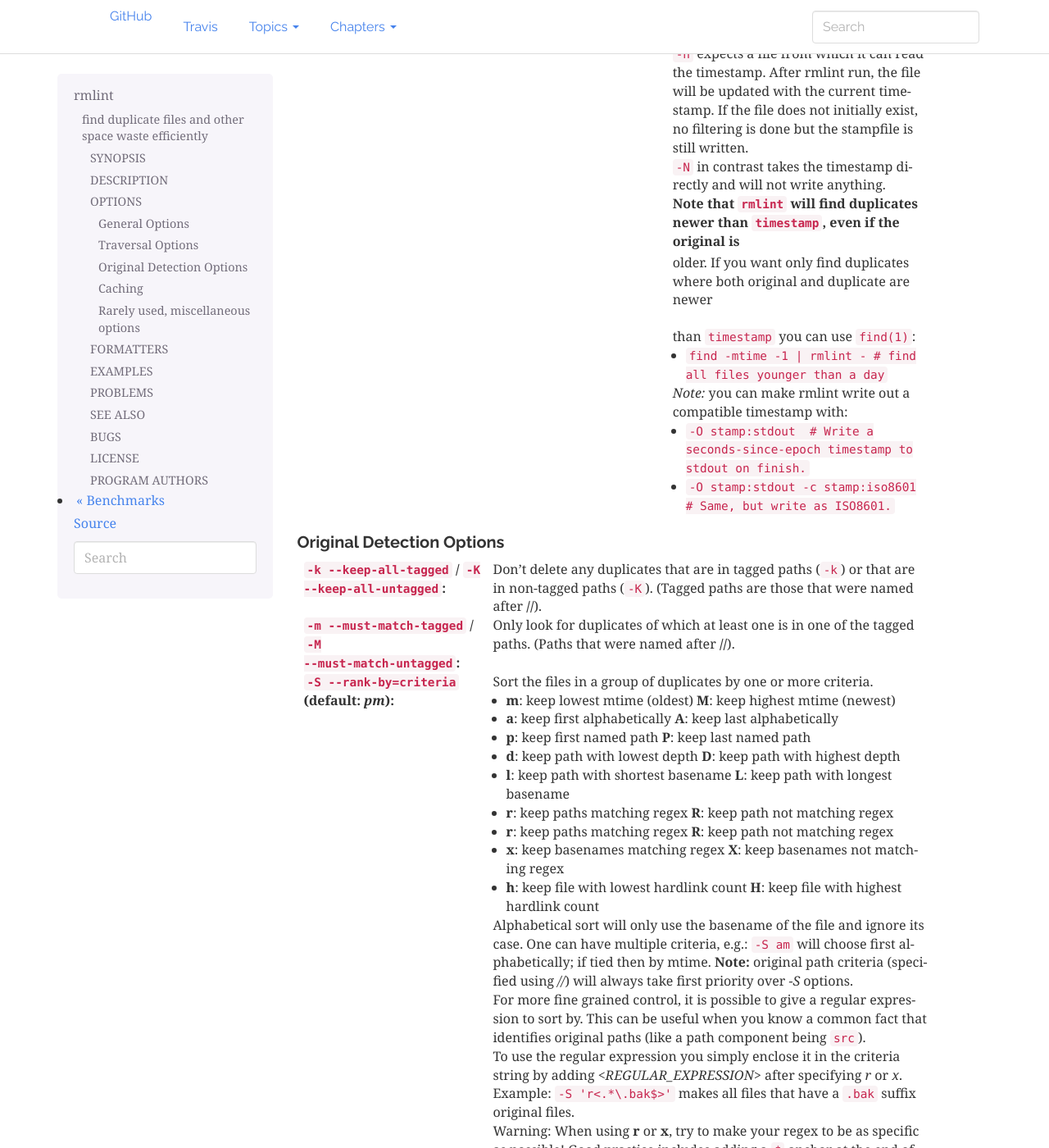
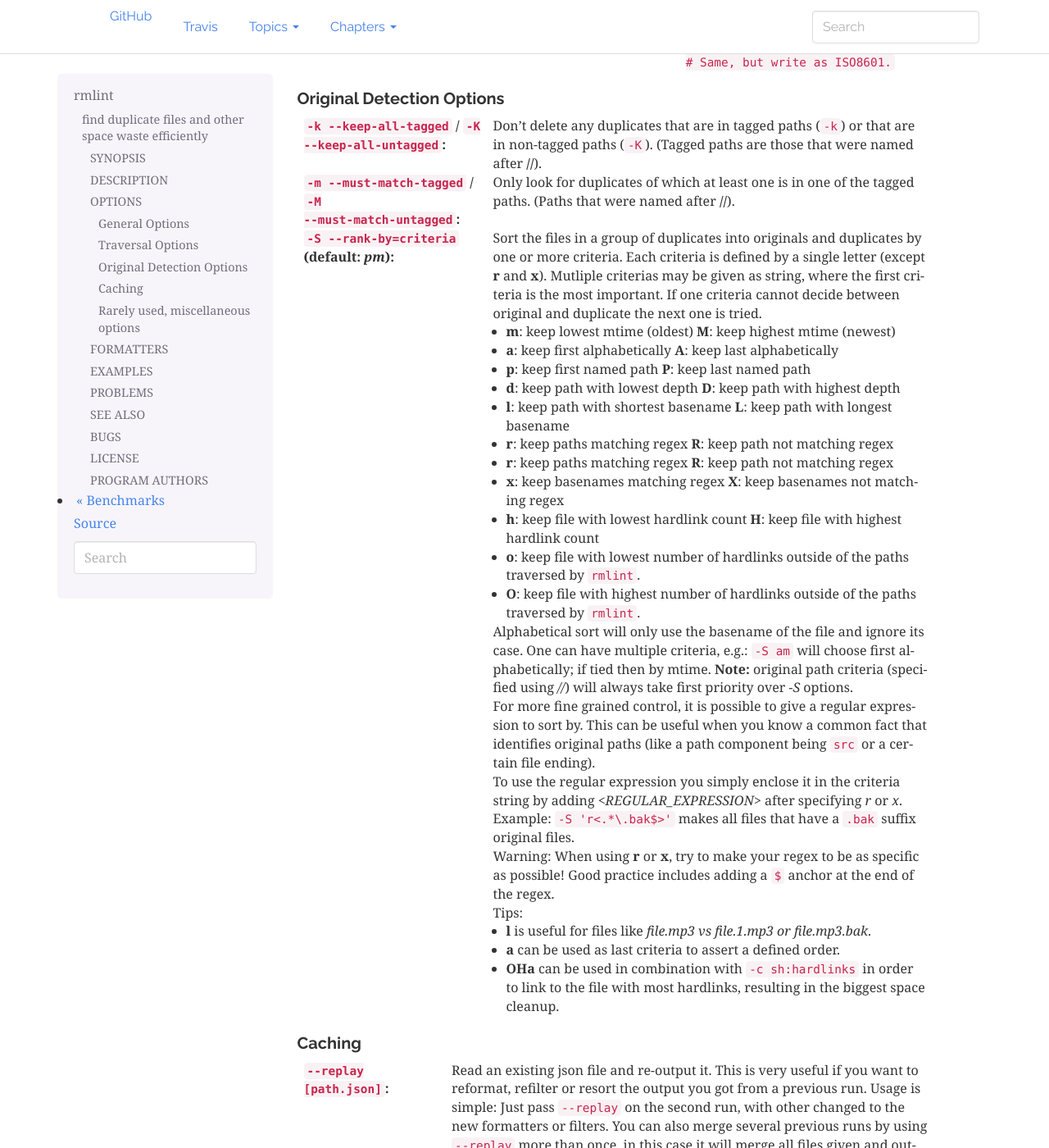
Before and after one commit to sahib/rmlint, a Sphinx documentation site: the page built from docs/rmlint.1.rst, in a window 1280 px wide and 1400 px high, scrolled down 5314 px. Shown: the whole window at 82% size. Built offline with Sphinx 7.4.7, drawn with Linux system fonts in a browser that asks for light colours; some of the changed text lies outside the part shown.

Commit message:
docs: mention -S oO in the manpage

```diff
--- a/docs/rmlint.1.rst
+++ b/docs/rmlint.1.rst
@@ -51,10 +51,10 @@ General Options
 :``-T --types="list"`` (**default\:** *defaults*):
 
     Configure the types of lint rmlint will look for. The `list` string is a
-	comma-separated list of lint types or lint groups (other separators like
-	semicolon or space also work).
+    comma-separated list of lint types or lint groups (other separators like
+    semicolon or space also work).
 
-	One of the following groups can be specified at the beginning of the list:
+    One of the following groups can be specified at the beginning of the list:
 
     * ``all``: Enables all lint types.
     * ``defaults``: Enables all lint types, but ``nonstripped``.
@@ -64,7 +64,7 @@ General Options
     * ``none``: Disable all lint types [default].
 
     Any of the following lint types can be added individually, or deselected by
-	prefixing with a **-**:
+    prefixing with a **-**:
 
     * ``badids``, ``bi``: Find bad UID, GID or files with both.
     * ``badlinks``, ``bl``: Find bad symlinks pointing nowhere.
@@ -80,12 +80,12 @@ General Options
 :``-o --output=spec`` / ``-O --add-output=spec`` (**default\:** *-o sh\:rmlint.sh -o pretty\:stdout -o summary\:stdout*):
 
     Configure the way ``rmlint`` outputs its results. A ``spec`` is in the
-	form ``format:file`` or just ``format``.  A file might either be an arbitrary
-	path or ``stdout`` or ``stderr``.  If file is omitted, ``stdout`` is assumed.
+    form ``format:file`` or just ``format``.  A file might either be an arbitrary
+    path or ``stdout`` or ``stderr``.  If file is omitted, ``stdout`` is assumed.
 
     If ``-o`` is specified, rmlint's defaults are overwritten.  With ``--O`` the
-	defaults are preserved.  Either ``-o`` or ``-O`` may be specified multiple
-	times to get multiple outputs, including multiple outputs of the same format.
+    defaults are preserved.  Either ``-o`` or ``-O`` may be specified multiple
+    times to get multiple outputs, including multiple outputs of the same format.
 
     For a list of formatters and their options, refer to the **Formatters**
     section below.
@@ -112,14 +112,14 @@ General Options
 :``-a --algorithm=name`` (**default\:** *sha1*):
 
     Choose the algorithm to use for finding duplicate files.  The algorithm can be
-	either **paranoid** (byte-by-byte file comparison) or use one of several file hash
-	algorithms to identify duplicates.  The following well-known algorithms are available:
+    either **paranoid** (byte-by-byte file comparison) or use one of several file hash
+    algorithms to identify duplicates.  The following well-known algorithms are available:
 
     **spooky**, **city**, **murmur**, **xxhash**, **md5**, **sha1**, **sha256**,
     **sha512**, **farmhash**.
 
     The above are all 128 bit except sha1 (160 bit), sha256 and sha512.  There are also
-	some compound variations of the above functions:
+    some compound variations of the above functions:
 
     * **bastard:** 256bit, combining **city**, and **murmur**.
     * **city256, city512, murmur256, murmur512:** Use multiple 128-bit hashes with different seeds.
@@ -147,7 +147,7 @@ General Options
     Convenience shortcut for ``-o progressbar -o summary -o sh:rmlint.sh -VVV``.
 
     Note: This flag clears all previous outputs. Specify any additional outputs
-	after this flag!
+    after this flag!
 
 :``-D --merge-directories`` (**default\:** *disabled*):
 
@@ -195,14 +195,14 @@ General Options
     See also: http://rmlint.readthedocs.org/en/latest/gui.html
 
     The gui has its own set of options, see ``--gui --help`` for a list.  These
-	should be placed at the end, ie ``rmlint --gui [options]``
+    should be placed at the end, ie ``rmlint --gui [options]``
 
 :``--hash``:
 
     Make ``rmlint`` work as a multi-threaded file hash utility, similar to the
-	popular ``md5sum`` or ``sha1sum`` utilities, but faster.
+    popular ``md5sum`` or ``sha1sum`` utilities, but faster.
     A set of paths given on the commandline or from *stdin* is hashed using one
-	of the available hash algorithms.  Use ``rmlint --hash -h`` to see options.
+    of the available hash algorithms.  Use ``rmlint --hash -h`` to see options.
 
 :``-w --with-color`` (**default**) / ``-W --no-with-color``:
 
@@ -264,7 +264,7 @@ Traversal Options
     Also traverse hidden directories? This is often not a good idea, since
     directories like ``.git/`` would be investigated.
     With ``--partial-hidden`` hidden files and folders are only considered if
-	they're inside duplicate directories (see --merge-directories).
+    they're inside duplicate directories (see --merge-directories).
 
 :``-b --match-basename``:
 
@@ -304,7 +304,7 @@ Traversal Options
     ``-N`` in contrast takes the timestamp directly and will not write anything.
 
     Note that ``rmlint`` will find duplicates newer than ``timestamp``, even if the original is
-	older.  If you want only find duplicates where both original and duplicate are newer
+    older.  If you want only find duplicates where both original and duplicate are newer
     than ``timestamp`` you can use ``find(1)``:
 
     * ``find -mtime -1 | rmlint - # find all files younger than a day``
@@ -330,7 +330,11 @@ Original Detection Options
 
 :``-S --rank-by=criteria`` (**default\:** *pm*):
 
-    Sort the files in a group of duplicates by one or more criteria.
+    Sort the files in a group of duplicates into originals and duplicates by
+    one or more criteria. Each criteria is defined by a single letter (except
+    **r** and **x**). Mutliple criterias may be given as string, where the
+    first criteria is the most important. If one criteria cannot decide between
+    original and duplicate the next one is tried.
 
     - **m**: keep lowest mtime (oldest)           **M**: keep highest mtime (newest)
     - **a**: keep first alphabetically            **A**: keep last alphabetically
@@ -341,6 +345,8 @@ Original Detection Options
     - **r**: keep paths matching regex            **R**: keep path not matching regex
     - **x**: keep basenames matching regex        **X**: keep basenames not matching regex
     - **h**: keep file with lowest hardlink count **H**: keep file with highest hardlink count
+    - **o**: keep file with lowest number of hardlinks outside of the paths traversed by ``rmlint``.
+    - **O**: keep file with highest number of hardlinks outside of the paths traversed by ``rmlint``.
 
     Alphabetical sort will only use the basename of the file and ignore its case.
     One can have multiple criteria, e.g.: ``-S am`` will choose first alphabetically; if tied then by mtime.
@@ -348,7 +354,7 @@ Original Detection Options
 
     For more fine grained control, it is possible to give a regular expression
     to sort by. This can be useful when you know a common fact that identifies
-    original paths (like a path component being ``src``).
+    original paths (like a path component being ``src`` or a certain file ending).
 
     To use the regular expression you simply enclose it in the criteria string
     by adding `<REGULAR_EXPRESSION>` after specifying `r` or `x`. Example: ``-S
@@ -357,7 +363,12 @@ Original Detection Options
     Warning: When using **r** or **x**, try to make your regex to be as specific
     as possible! Good practice includes adding a ``$`` anchor at the end of the regex.
 
-    Tip: **l** is useful for files like `file.mp3 vs file.1.mp3 or file.mp3.bak`.
+    Tips:
+
+    - **l** is useful for files like `file.mp3 vs file.1.mp3 or file.mp3.bak`.
+    - **a** can be used as last criteria to assert a defined order.
+    - **OHa** can be used in combination with ``-c sh:hardlinks`` in order to
+      link to the file with most hardlinks, resulting in the biggest space cleanup.
 
 Caching
 -------
```
